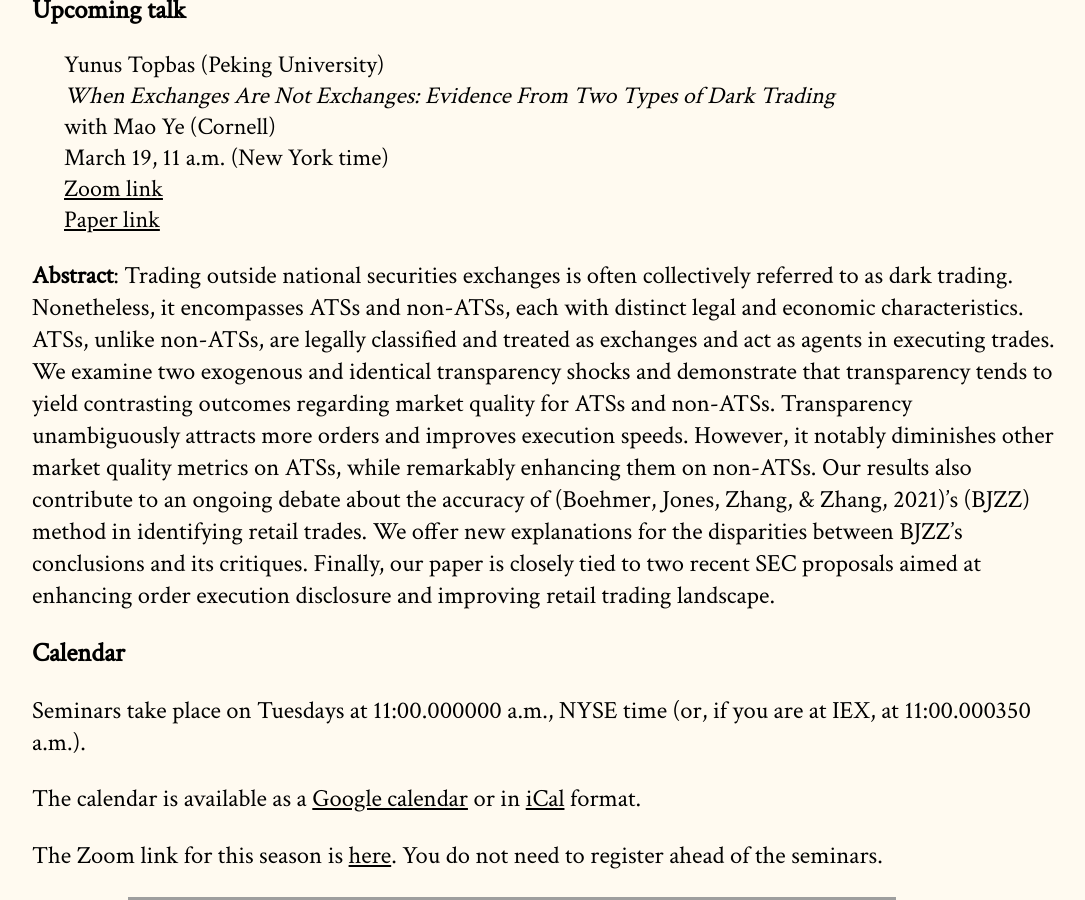
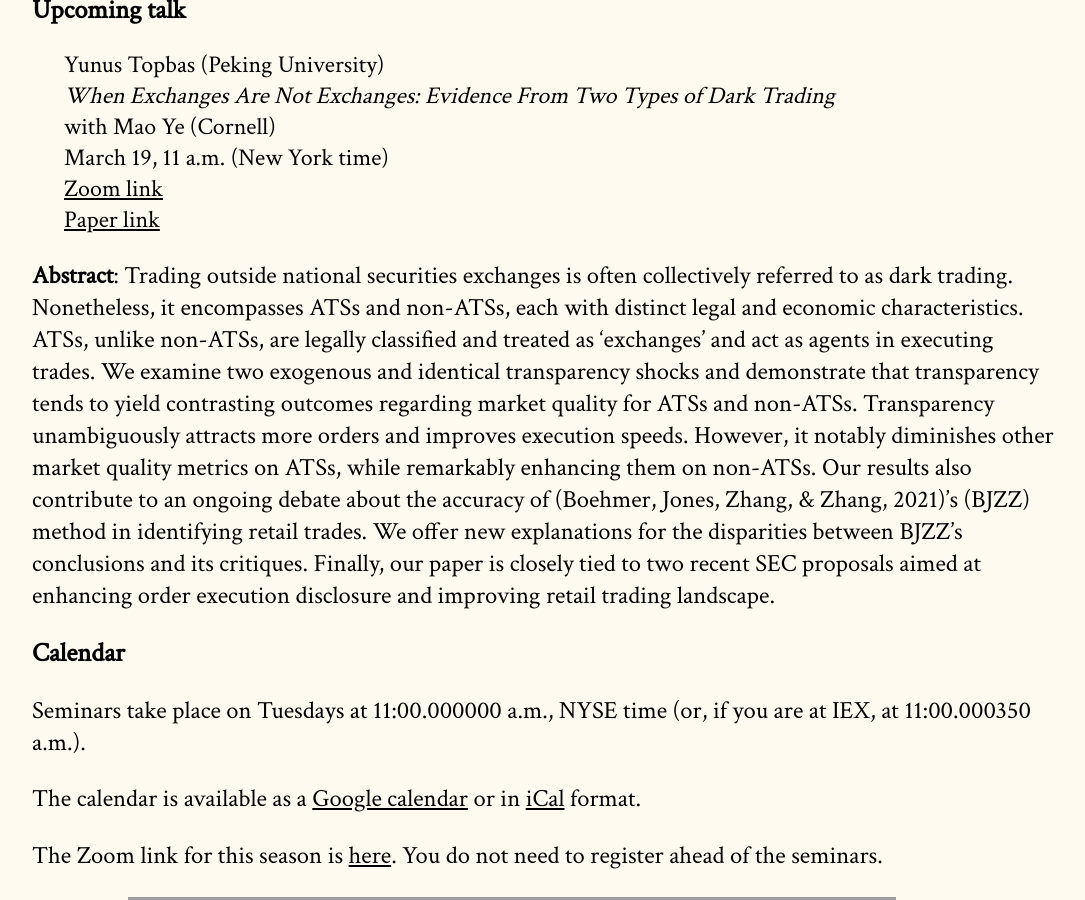
Before and after one commit to cpfiffer/microstructure.exchange, a Jekyll site: the page built from index.md, in a window 1280 px wide and 900 px high, scrolled down 525 px. Shown: the whole window, without its empty margins (96-1181 px from the left). Built offline with Jekyll 4.4.1, drawn with Linux system fonts in a browser that asks for light colours; some web fonts are replaced; grey boxes are pictures that could not be loaded.

```diff
--- a/_config.yml
+++ b/_config.yml
@@ -20,4 +20,4 @@ speaker-info:
   webinar-link: "https://us06web.zoom.us/j/88376414920?pwd=9S1fYAbaZXxJaFPAfDdSNdqdeOamYk.1"
   # discussant: "Michael Noe (Eurex), Amit Goyal (SFI/Lausanne), and Eric Uhlmann (INSEAD)"
   # slides-link: /slides/RobinhoodSlides_TME.pdf
-  abstract: "Trading outside national securities exchanges is often collectively referred to as dark trading. Nonetheless, it encompasses ATSs and non-ATSs, each with distinct legal and economic characteristics. ATSs, unlike non-ATSs, are legally classified and treated as exchanges and act as agents in executing trades. We examine two exogenous and identical transparency shocks and demonstrate that transparency tends to yield contrasting outcomes regarding market quality for ATSs and non-ATSs. Transparency unambiguously attracts more orders and improves execution speeds. However, it notably diminishes other market quality metrics on ATSs, while remarkably enhancing them on non-ATSs. Our results also contribute to an ongoing debate about the accuracy of (Boehmer, Jones, Zhang, & Zhang, 2021)’s (BJZZ) method in identifying retail trades. We offer new explanations for the disparities between BJZZ’s conclusions and its critiques. Finally, our paper is closely tied to two recent SEC proposals aimed at enhancing order execution disclosure and improving retail trading landscape."
+  abstract: "Trading outside national securities exchanges is often collectively referred to as dark trading. Nonetheless, it encompasses ATSs and non-ATSs, each with distinct legal and economic characteristics. ATSs, unlike non-ATSs, are legally classified and treated as 'exchanges' and act as agents in executing trades. We examine two exogenous and identical transparency shocks and demonstrate that transparency tends to yield contrasting outcomes regarding market quality for ATSs and non-ATSs. Transparency unambiguously attracts more orders and improves execution speeds. However, it notably diminishes other market quality metrics on ATSs, while remarkably enhancing them on non-ATSs. Our results also contribute to an ongoing debate about the accuracy of (Boehmer, Jones, Zhang, & Zhang, 2021)’s (BJZZ) method in identifying retail trades. We offer new explanations for the disparities between BJZZ’s conclusions and its critiques. Finally, our paper is closely tied to two recent SEC proposals aimed at enhancing order execution disclosure and improving retail trading landscape."
```
